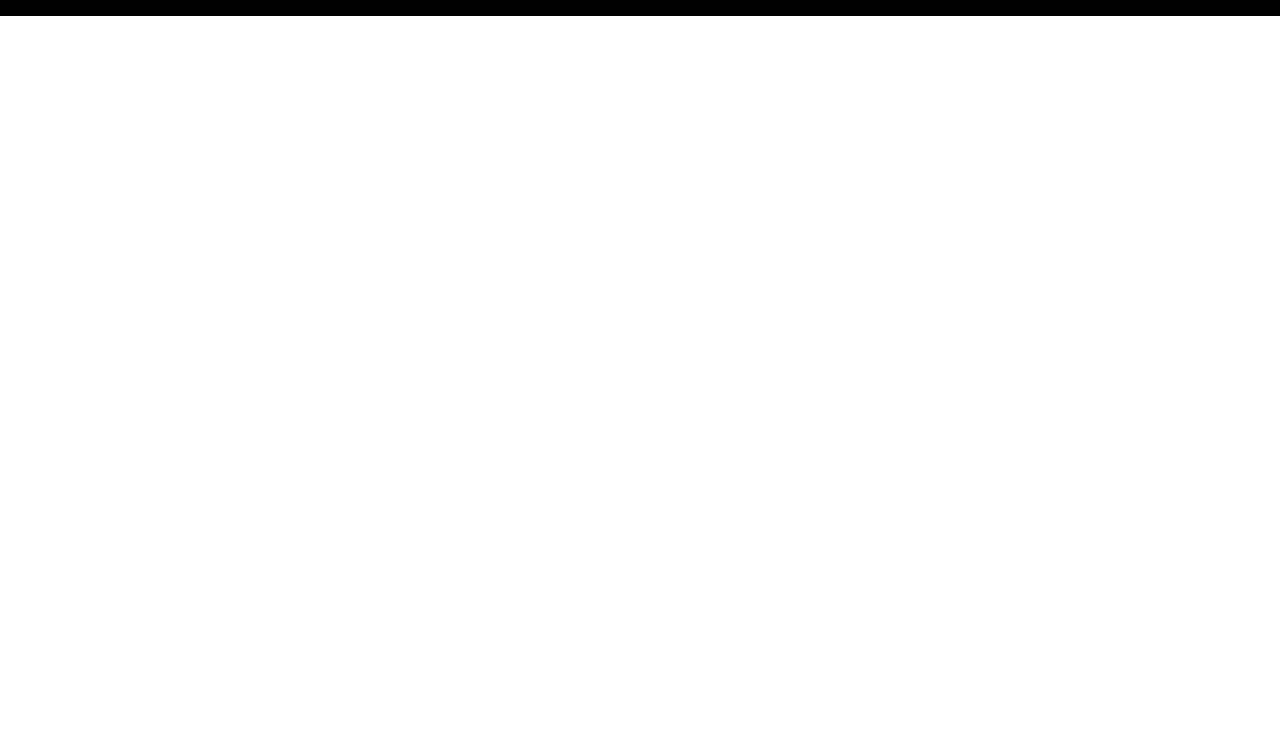
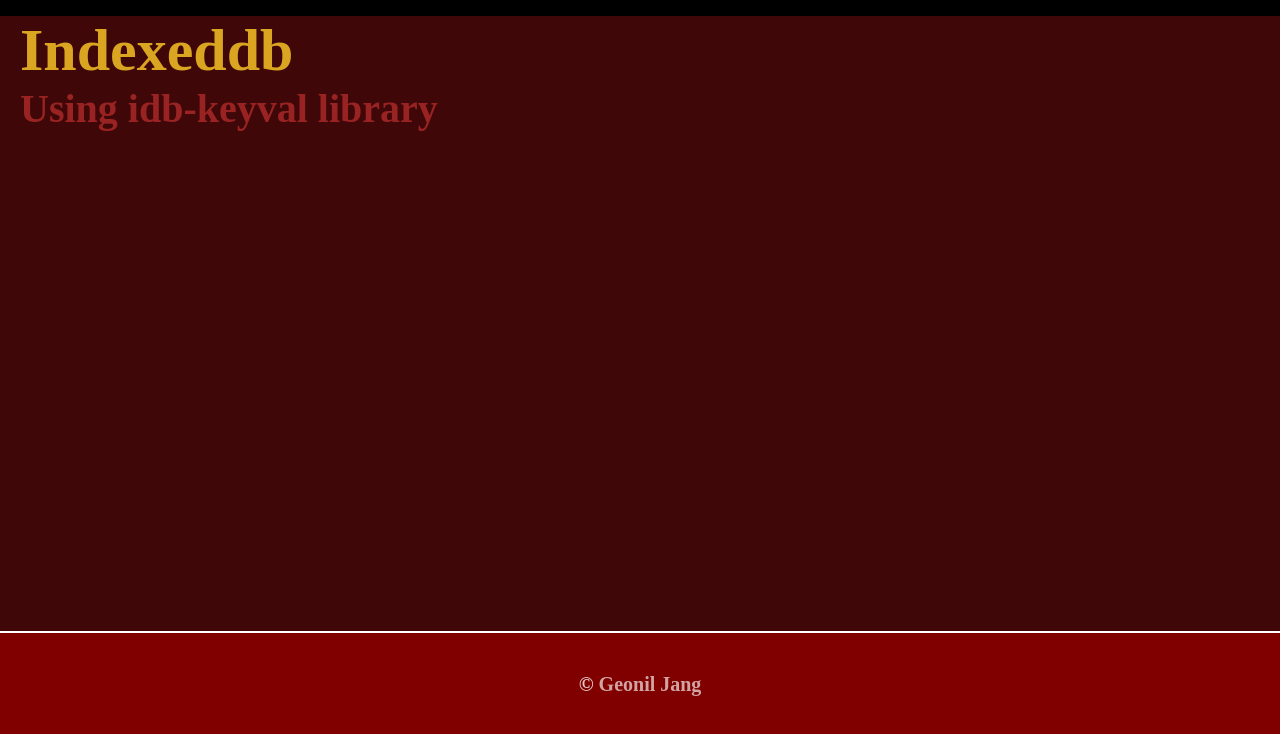
Before and after one commit to takeaways/indexeddb, a website built with webpack: page src/index.html in a window 1280 px wide. Shown: the part 64-798 px from the top of the page. Built offline with nearby package versions, Linux system fonts and the light colour scheme.

Commit message:
common setup index.html

```diff
--- a/src/css/app.css
+++ b/src/css/app.css
@@ -4,6 +4,15 @@
   user-select: none;
   box-sizing: border-box;
   font-size: 10px;
+}
+
+a{
+  text-decoration: none;
+  color:inherit;
+}
+
+body{
+  background-color: rgb(63, 7, 7);
 }
 
 header.header{
@@ -14,11 +23,31 @@ header.header{
   align-items: center;
   color:#fff;
   padding: 0 2em;
+
+  position: fixed;
+  top: 0;
+  left: 0;
+  width: 100%;
 }
 
 .header .logo{
   overflow: hidden;
   border-radius: 50%;
+}
+
+main.main{
+  font-size: 2em;
+  padding:4em 1em 6em 1em;
+}
+
+main.main h1{
+  font-size: 3em;
+  color:goldenrod;
+}
+
+main.main h2{
+  font-size: 2em;
+  color:rgb(153, 35, 35);
 }
 
 .header .logo img{
@@ -30,3 +59,25 @@ header.header{
 .header .name strong{
   font-size: 2rem;
 }
+
+footer.footer {
+  border-top: 2px solid #fff;
+  position: fixed;
+  bottom: 0;
+  left: 0;
+  width: 100%;
+  display: flex;
+  align-items: center;
+  justify-content: center;
+  background-color: maroon;
+}
+footer.footer p{
+  padding:2em;
+}
+footer.footer p,
+footer.footer p a{
+  font-size: 2rem;
+  font-weight: 600;
+  color:#fff;
+  opacity: 0.8;
+}
--- a/src/index.html
+++ b/src/index.html
@@ -24,6 +24,13 @@
         <strong>Geonil Jang</strong>
       </div>
     </header>
+    <main class="main">
+      <h1>Indexeddb</h1>
+      <h2>Using idb-keyval library</h2>
+    </main>
+    <footer class="footer">
+      <p>&copy; <a href="https://github.com/takeaways/indexeddb" target="_blank">Geonil Jang</a></p>
+    </footer>
   </div>
 </body>
 </html>
```
